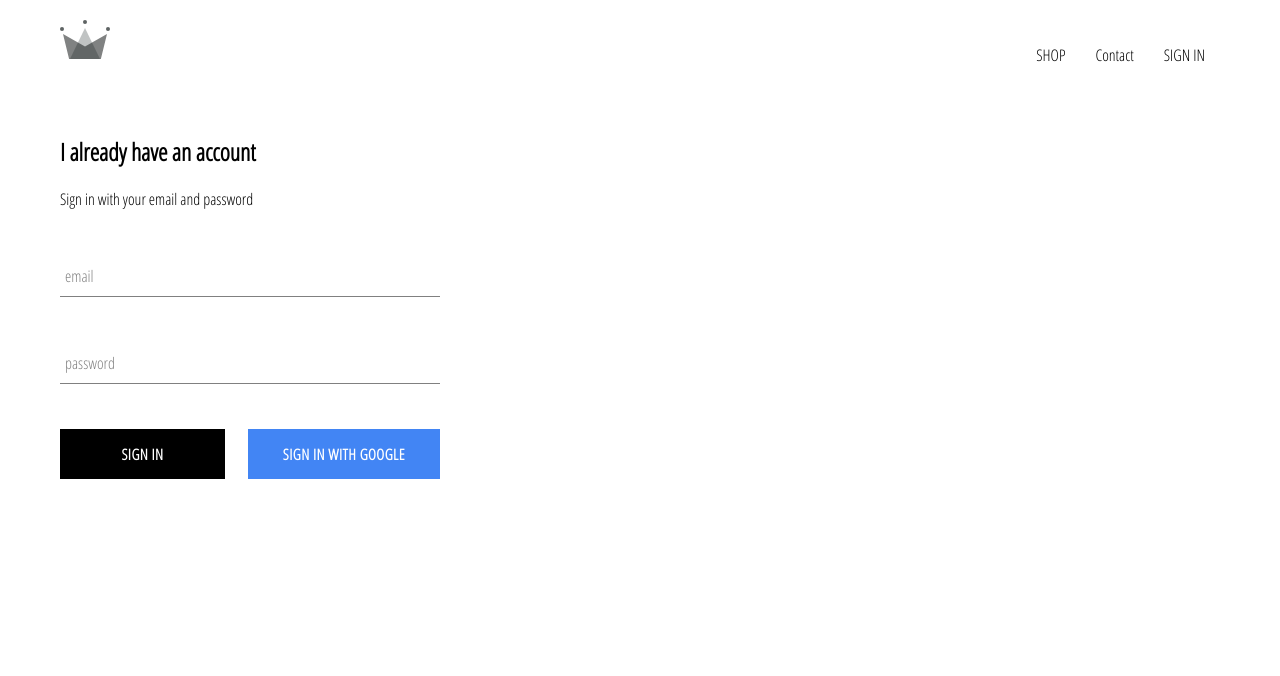
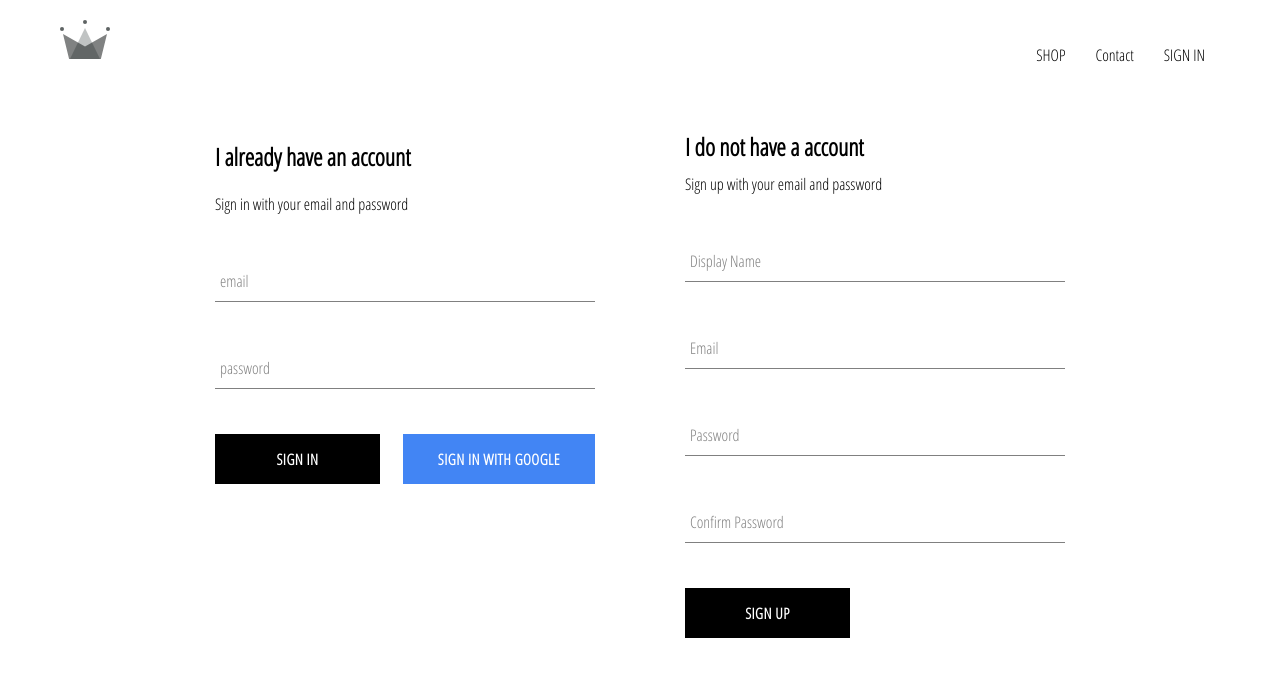
Before and after one commit to deepbadger/crwn-clothing, a React (Create React App) app: page /signin in a window 1280 px wide. Shown: the top 676 px of the page. Built offline with nearby package versions, Linux system fonts and the light colour scheme; no server answers.

Commit message:
implemented firebase utils, included ability to store authenticated users into our firestore

```diff
--- a/src/App.js
+++ b/src/App.js
@@ -6,7 +6,8 @@
 import ShopPage from './pages/shop/shop.component'
 import SignInAndSignUpPage from "./pages/sign-in-and-sign-up/sign-in-and-sign-up.component";
 import Header from "./components/header/header.component";
-import {auth} from './firebase/firebase.utils'
+import {auth, createUserProfileDocument} from './firebase/firebase.utils'
+
 
 class App extends Component {
     constructor() {
@@ -19,11 +20,22 @@
     unsubscribeFromAuth = null
 
     componentDidMount() {
-        this.unsubscribeFromAuth = auth.onAuthStateChanged(user => {
-            this.setState({currentUser: user});
+        this.unsubscribeFromAuth = auth.onAuthStateChanged(async userAuth => {
+            if (userAuth) {
+                const userRef = await createUserProfileDocument(userAuth);
 
-            console.log(user);
-        })
+                userRef.onSnapshot(snapShot => {
+                    this.setState({
+                        currentUser: {
+                            id: snapShot.id,
+                            ...snapShot.data()
+                        }
+                    });
+                });
+
+            }
+            this.setState({currentUser: userAuth});
+        });
     }
 
     componentWillUnmount() {
--- /dev/null
+++ b/src/components/sing-up/sign-up.component.jsx
@@ -0,0 +1,103 @@
+import React, {Component} from 'react';
+
+import FormInput from '../form-input/form-input.component';
+import CustomButton from '../custom-buttom/custom-buttom.component';
+
+import { auth, createUserProfileDocument } from '../../firebase/firebase.utils';
+
+import './sign-up.style.scss';
+
+class SignUp extends Component {
+    constructor() {
+        super();
+
+        this.state = {
+            displayName: '',
+            email: '',
+            password: '',
+            confirmPassword: ''
+        };
+    }
+
+    handleSubmit = async event => {
+        event.preventDefault();
+
+        const { displayName, email, password, confirmPassword } = this.state;
+
+        if (password !== confirmPassword) {
+            alert("passwords don't match");
+            return;
+        }
+
+        try {
+            const { user } = await auth.createUserWithEmailAndPassword(
+                email,
+                password
+            );
+
+            await createUserProfileDocument(user, { displayName });
+
+            this.setState({
+                displayName: '',
+                email: '',
+                password: '',
+                confirmPassword: ''
+            });
+        } catch (error) {
+            console.error(error);
+        }
+    };
+
+    handleChange = event => {
+        const { name, value } = event.target;
+
+        this.setState({ [name]: value });
+    };
+
+    render() {
+        const { displayName, email, password, confirmPassword } = this.state;
+        return (
+            <div className='sign-up'>
+                <h2 className='title'>I do not have a account</h2>
+                <span>Sign up with your email and password</span>
+                <form className='sign-up-form' onSubmit={this.handleSubmit}>
+                    <FormInput
+                        type='text'
+                        name='displayName'
+                        value={displayName}
+                        onChange={this.handleChange}
+                        label='Display Name'
+                        required
+                    />
+                    <FormInput
+                        type='email'
+                        name='email'
+                        value={email}
+                        onChange={this.handleChange}
+                        label='Email'
+                        required
+                    />
+                    <FormInput
+                        type='password'
+                        name='password'
+                        value={password}
+                        onChange={this.handleChange}
+                        label='Password'
+                        required
+                    />
+                    <FormInput
+                        type='password'
+                        name='confirmPassword'
+                        value={confirmPassword}
+                        onChange={this.handleChange}
+                        label='Confirm Password'
+                        required
+                    />
+                    <CustomButton type='submit'>SIGN UP</CustomButton>
+                </form>
+            </div>
+        );
+    }
+}
+
+export default SignUp;
--- /dev/null
+++ b/src/components/sing-up/sign-up.style.scss
@@ -0,0 +1,9 @@
+.sign-up {
+  display: flex;
+  flex-direction: column;
+  width: 380px;
+
+  .title {
+    margin: 10px 0;
+  }
+}
--- a/src/firebase/firebase.utils.js
+++ b/src/firebase/firebase.utils.js
@@ -16,6 +16,31 @@
 
 firebase.initializeApp(config);
 
+export const createUserProfileDocument = async (userAuth, additionalData) => {
+    if (!userAuth) return;
+
+    const userRef = firestore.doc(`users/${userAuth.uid}`);
+
+    const snapShot = await userRef.get();
+
+    if (!snapShot.exists) {
+        const { displayName, email } = userAuth;
+        const createdAt = new Date();
+        try {
+            await userRef.set({
+                displayName,
+                email,
+                createdAt,
+                ...additionalData
+            });
+        } catch (error) {
+            console.log('error creating user', error.message);
+        }
+    }
+
+    return userRef;
+};
+
 export const auth = firebase.auth();
 export const firestore = firebase.firestore();
 
--- a/src/pages/sign-in-and-sign-up/sign-in-and-sign-up.component.jsx
+++ b/src/pages/sign-in-and-sign-up/sign-in-and-sign-up.component.jsx
@@ -1,11 +1,13 @@
 import React from "react";
 
 import SignIn from "../../components/sign-in/sign-in.component";
+import SignUp from "../../components/sing-up/sign-up.component";
 import './sign-in-and-sign-up.style.scss'
 
 const SignInAndSignUpPage = () => (
     <div className='sign-in-and-sign-up'>
         <SignIn></SignIn>
+        <SignUp></SignUp>
     </div>
 );
 
--- a/src/pages/sign-in-and-sign-up/sign-in-and-sign-up.style.scss
+++ b/src/pages/sign-in-and-sign-up/sign-in-and-sign-up.style.scss
@@ -0,0 +1,6 @@
+.sign-in-and-sign-up {
+  width: 850px;
+  display: flex;
+  justify-content: space-between;
+  margin: 30px auto;
+}
```
